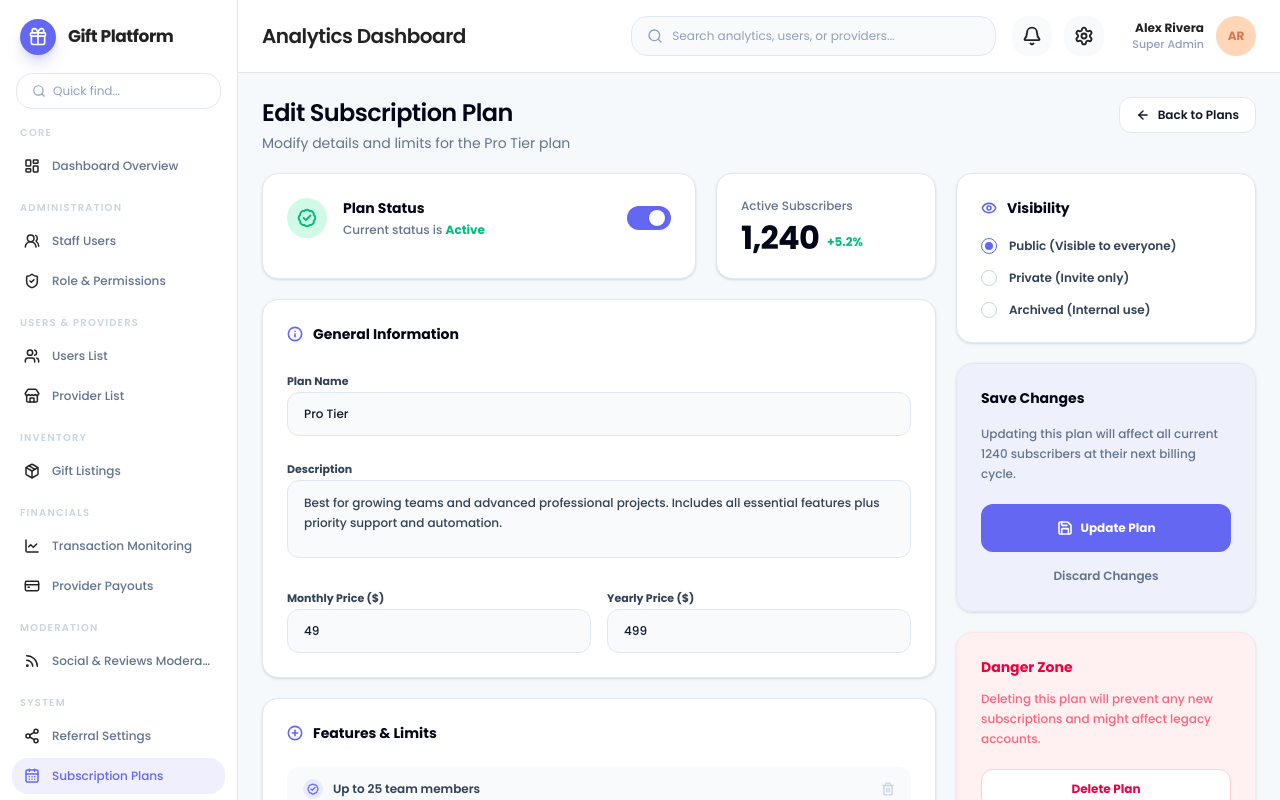
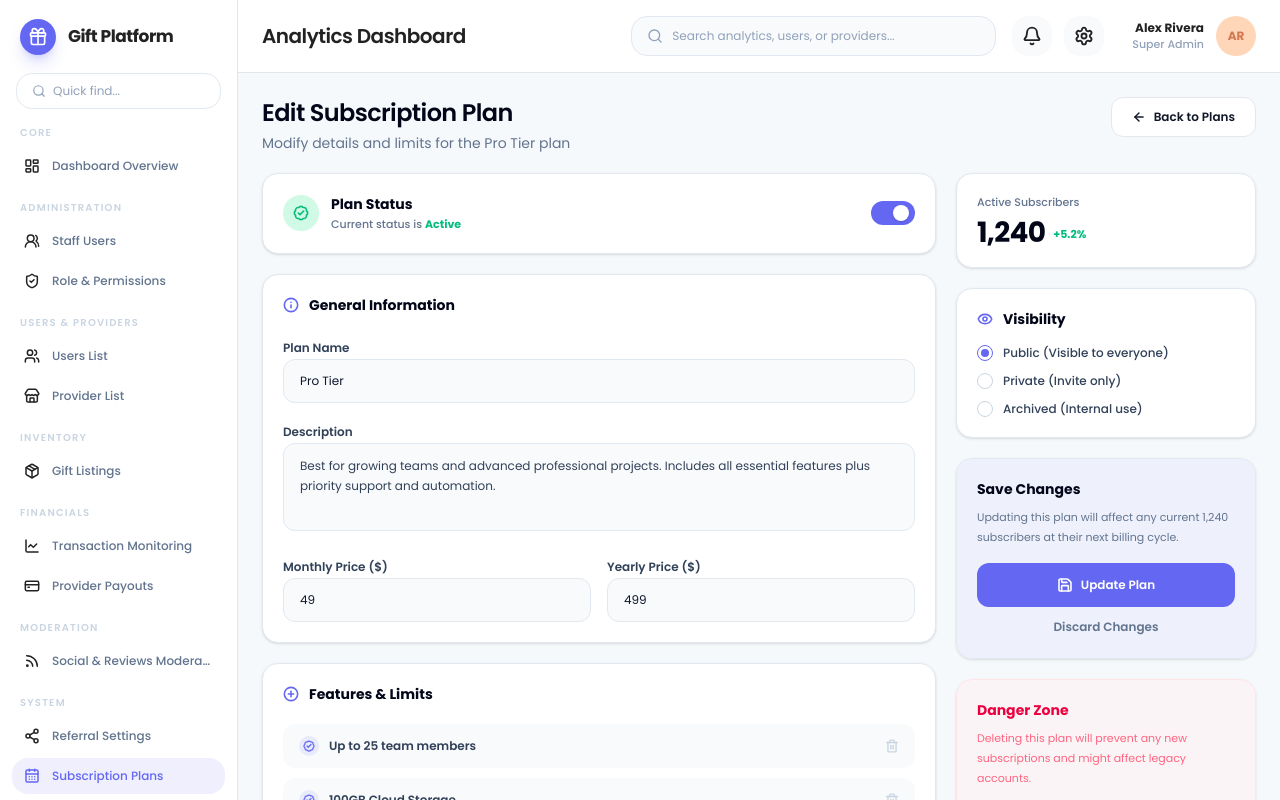
Before and after one commit to Dcodaxproducts/gift-shop, a Next.js app: page /subscriptions/1 in a window 1280 px wide. Shown: the top 800 px of the page. Built offline with nearby package versions, Linux system fonts and the light colour scheme.

Commit message:
fixed layout of edit subscription and also uses shadcn button in navbar

```diff
--- a/src/components/dashboard/navbar.tsx
+++ b/src/components/dashboard/navbar.tsx
@@ -1,22 +1,25 @@
 import { Bell, Menu, Search, Settings } from "lucide-react";
 import { dashboardUser } from "@/config/dashboard";
+import { Button } from "@/components/ui/button";
 import { Input } from "@/components/ui/input";
+import { useRouter } from "next/navigation";
 
 type DashboardNavbarProps = {
   onToggleSidebar: () => void;
 };
 
 export function DashboardNavbar({ onToggleSidebar }: DashboardNavbarProps) {
+  const router = useRouter();
   return (
     <header className="sticky top-0 z-30 flex h-[73px] items-center gap-4 border-b border-border bg-white px-4 sm:px-6">
-      <button
-        type="button"
+      <Button
+        variant="ghost"
         aria-label="Toggle sidebar"
         onClick={onToggleSidebar}
-        className="flex size-10 items-center justify-center rounded-2xl bg-slate-50 text-secondary transition hover:bg-primary/10 hover:text-primary lg:hidden"
+        className="size-10 rounded-2xl bg-slate-50 text-secondary hover:bg-primary/10 hover:text-primary lg:hidden"
       >
         <Menu className="size-5" strokeWidth={2.25} />
-      </button>
+      </Button>
 
       <h1 className="min-w-fit text-xl font-semibold tracking-tight text-text-primary">
         Analytics Dashboard
@@ -32,25 +35,31 @@ export function DashboardNavbar({ onToggleSidebar }: DashboardNavbarProps) {
       </div>
 
       <div className="ml-auto flex items-center gap-3 lg:ml-0">
-        <button
-          type="button"
+        <Button
+          variant="ghost"
           aria-label="Notifications"
-          className="flex size-10 items-center justify-center rounded-2xl bg-slate-50 text-secondary transition hover:bg-primary/10 hover:text-primary"
+          className="size-10 rounded-2xl bg-slate-50 text-secondary hover:bg-primary/10 hover:text-primary"
+          onClick={() => router.push("/notifications")}
         >
           <Bell className="size-5" strokeWidth={2.25} />
-        </button>
-        <button
-          type="button"
+        </Button>
+        <Button
+          variant="ghost"
           aria-label="Settings"
-          className="flex size-10 items-center justify-center rounded-2xl bg-slate-50 text-secondary transition hover:bg-primary/10 hover:text-primary"
+          className="size-10 rounded-2xl bg-slate-50 text-secondary hover:bg-primary/10 hover:text-primary"
+          onClick={() => router.push("/settings")}
         >
           <Settings className="size-5" strokeWidth={2.25} />
-        </button>
+        </Button>
 
         <div className="hidden items-center gap-3 pl-4 sm:flex">
           <div className="text-right">
-            <p className="text-xs font-black text-text-primary truncate">{dashboardUser.name}</p>
-            <p className="text-[11px] font-medium text-slate-400 truncate">{dashboardUser.role}</p>
+            <p className="truncate text-xs font-black text-text-primary">
+              {dashboardUser.name}
+            </p>
+            <p className="truncate text-[11px] font-medium text-slate-400">
+              {dashboardUser.role}
+            </p>
           </div>
           <div className="flex size-10 items-center justify-center rounded-full bg-[#FFD6B8] text-xs font-black text-[#D47750]">
             {dashboardUser.avatarInitials}
--- a/src/components/pages/create-subscription.tsx
+++ b/src/components/pages/create-subscription.tsx
@@ -17,7 +17,7 @@ import {
 function StepTitle({ number, title }: { number: string; title: string }) {
   return (
     <div className="flex items-center gap-3">
-      <span className="flex size-7 items-center justify-center rounded-full bg-[#f3e8ff] text-[11px] font-black text-[#8b2fbe]">
+      <span className="flex size-7 items-center justify-center rounded-full bg-[#f3e8ff] text-[11px] font-black text-primary">
         {number}
       </span>
       <h2 className="text-sm font-black text-slate-950">{title}</h2>
--- a/src/components/pages/edit-subscription.tsx
+++ b/src/components/pages/edit-subscription.tsx
@@ -14,7 +14,7 @@ import { cn } from "@/lib/utils";
 function SectionCard({ children, className }: { children: React.ReactNode; className?: string }) {
   return (
     <Card className={cn("rounded-2xl border border-slate-200 bg-white shadow-sm", className)}>
-      <CardContent className="p-6">{children}</CardContent>
+      <CardContent className="p-5">{children}</CardContent>
     </Card>
   );
 }
@@ -23,18 +23,8 @@ function SectionTitle({ icon: Icon, title }: { icon: React.ElementType; title: s
   return (
     <div className="flex items-center gap-2.5">
       <Icon className="size-4 text-primary" strokeWidth={2.4} />
-      <h2 className="text-sm font-black text-slate-950">{title}</h2>
+      <h2 className="text-sm font-bold text-slate-950">{title}</h2>
     </div>
-  );
-}
-
-function TextAreaField() {
-  return (
-    <textarea
-      id="plan-description"
-      defaultValue={editSubscriptionPlan.description}
-      className="min-h-[78px] w-full resize-none rounded-xl border border-slate-200 bg-slate-50 px-4 py-3 text-xs font-medium leading-5 text-slate-700 outline-none transition focus:border-primary focus:bg-white focus:ring-4 focus:ring-primary/10"
-    />
   );
 }
 
@@ -42,14 +32,15 @@ function StatusCard() {
   return (
     <SectionCard>
       <div className="flex items-center justify-between gap-4">
-        <div className="flex items-center gap-4">
-          <span className="flex size-10 items-center justify-center rounded-full bg-emerald-100 text-emerald-500">
-            <BadgeCheck className="size-5" strokeWidth={2.4} />
+        <div className="flex items-center gap-3">
+          <span className="flex size-9 items-center justify-center rounded-full bg-emerald-100 text-emerald-500">
+            <BadgeCheck className="size-4" strokeWidth={2.4} />
           </span>
           <div>
-            <p className="text-sm font-black text-slate-950">Plan Status</p>
-            <p className="mt-1 text-xs font-medium text-slate-500">
-              Current status is <span className="font-black text-emerald-500">Active</span>
+            <p className="text-sm font-bold text-slate-950">Plan Status</p>
+            <p className="mt-0.5 text-[11px] font-medium text-slate-500">
+              Current status is{" "}
+              <span className="font-bold text-emerald-500">Active</span>
             </p>
           </div>
         </div>
@@ -62,12 +53,14 @@ function StatusCard() {
 function SubscribersCard() {
   return (
     <SectionCard>
-      <p className="text-xs font-medium text-slate-500">Active Subscribers</p>
+      <p className="text-[11px] font-medium text-slate-500">Active Subscribers</p>
       <div className="mt-2 flex items-end gap-2">
-        <p className="text-[32px] font-black leading-none tracking-tight text-slate-950">
+        <p className="text-[28px] font-black leading-none tracking-tight text-slate-950">
           {editSubscriptionPlan.subscribers}
         </p>
-        <span className="pb-1 text-xs font-black text-emerald-500">{editSubscriptionPlan.subscriberChange}</span>
+        <span className="pb-1 text-[11px] font-bold text-emerald-500">
+          {editSubscriptionPlan.subscriberChange}
+        </span>
       </div>
     </SectionCard>
   );
@@ -77,23 +70,39 @@ function GeneralInformationCard() {
   return (
     <SectionCard>
       <SectionTitle icon={Info} title="General Information" />
-      <div className="mt-6 space-y-5">
+      <div className="mt-5 space-y-4">
         <div className="space-y-2">
-          <Label htmlFor="plan-name" className="text-[11px] font-bold text-slate-700">Plan Name</Label>
-          <Input id="plan-name" defaultValue={editSubscriptionPlan.name} className="h-11 rounded-xl bg-slate-50 text-xs font-medium" />
+          <Label htmlFor="plan-name">Plan Name</Label>
+          <Input
+            id="plan-name"
+            defaultValue={editSubscriptionPlan.name}
+            className="h-11! rounded-xl bg-slate-50 text-xs"
+          />
         </div>
         <div className="space-y-2">
-          <Label htmlFor="plan-description" className="text-[11px] font-bold text-slate-700">Description</Label>
-          <TextAreaField />
+          <Label htmlFor="plan-description">Description</Label>
+          <textarea
+            id="plan-description"
+            defaultValue={editSubscriptionPlan.description}
+            className="min-h-[88px] w-full resize-none rounded-xl border border-slate-200 bg-slate-50 px-4 py-3 text-xs leading-5 text-slate-700 outline-none transition focus:border-primary focus:bg-white focus:ring-4 focus:ring-primary/10"
+          />
         </div>
         <div className="grid gap-4 sm:grid-cols-2">
           <div className="space-y-2">
-            <Label htmlFor="monthly-price" className="text-[11px] font-bold text-slate-700">Monthly Price ($)</Label>
-            <Input id="monthly-price" defaultValue={editSubscriptionPlan.monthlyPrice} className="h-11 rounded-xl bg-slate-50 text-xs font-medium" />
+            <Label htmlFor="monthly-price">Monthly Price ($)</Label>
+            <Input
+              id="monthly-price"
+              defaultValue={editSubscriptionPlan.monthlyPrice}
+              className="h-11! rounded-xl bg-slate-50 text-xs"
+            />
           </div>
           <div className="space-y-2">
-            <Label htmlFor="yearly-price" className="text-[11px] font-bold text-slate-700">Yearly Price ($)</Label>
-            <Input id="yearly-price" defaultValue={editSubscriptionPlan.yearlyPrice} className="h-11 rounded-xl bg-slate-50 text-xs font-medium" />
+            <Label htmlFor="yearly-price">Yearly Price ($)</Label>
+            <Input
+              id="yearly-price"
+              defaultValue={editSubscriptionPlan.yearlyPrice}
+              className="h-11! rounded-xl bg-slate-50 text-xs"
+            />
           </div>
         </div>
       </div>
@@ -105,23 +114,30 @@ function FeaturesLimitsCard() {
   return (
     <SectionCard>
       <SectionTitle icon={CirclePlus} title="Features & Limits" />
-      <div className="mt-6 space-y-3">
+      <div className="mt-5 space-y-2.5">
         {editSubscriptionPlan.features.map((feature) => (
-          <div key={feature.title} className="flex items-center justify-between rounded-xl bg-slate-50 px-4 py-3">
+          <div
+            key={feature.title}
+            className="flex items-center justify-between rounded-xl bg-slate-50 px-4 py-3"
+          >
             <div className="flex items-center gap-2.5">
               <span className="flex size-5 items-center justify-center rounded-full bg-primary/10 text-primary">
                 <BadgeCheck className="size-3" strokeWidth={2.5} />
               </span>
               <p className="text-xs font-semibold text-slate-700">{feature.title}</p>
             </div>
-            <button type="button" aria-label={`Remove ${feature.title}`} className="text-slate-300 transition hover:text-rose-500">
+            <button
+              type="button"
+              aria-label={`Remove ${feature.title}`}
+              className="text-slate-300 transition hover:text-rose-500"
+            >
               <Trash2 className="size-3.5" strokeWidth={2.4} />
             </button>
           </div>
         ))}
         <button
           type="button"
-          className="flex h-12 w-full items-center justify-center gap-2 rounded-xl border border-dashed border-slate-300 bg-white text-xs font-black text-slate-500 transition hover:border-primary hover:text-primary"
+          className="flex h-11 w-full items-center justify-center gap-2 rounded-xl border border-dashed border-slate-300 bg-white text-xs font-bold text-slate-500 transition hover:border-primary hover:text-primary"
         >
           <CirclePlus className="size-4" strokeWidth={2.4} />
           Add New Feature
@@ -132,27 +148,35 @@ function FeaturesLimitsCard() {
 }
 
 function VisibilityCard() {
+  const options = [
+    { value: "public", label: "Public (Visible to everyone)" },
+    { value: "private", label: "Private (Invite only)" },
+    { value: "archived", label: "Archived (Internal use)" },
+  ];
+
   return (
     <SectionCard>
       <SectionTitle icon={Eye} title="Visibility" />
-      <div className="mt-5 space-y-4">
-        {[
-          ["public", "Public (Visible to everyone)"],
-          ["private", "Private (Invite only)"],
-          ["archived", "Archived (Internal use)"],
-        ].map(([value, label]) => (
-          <label key={value} className="flex items-center gap-3 text-xs font-semibold text-slate-700">
+      <div className="mt-4 space-y-3">
+        {options.map((option) => {
+          const checked = option.value === editSubscriptionPlan.visibility;
+          return (
+            <label
+              key={option.value}
+              className="flex items-center gap-2.5 text-xs font-medium text-slate-700"
+            >
               <span
                 className={cn(
-                "flex size-4 items-center justify-center rounded-full border",
-                value === editSubscriptionPlan.visibility ? "border-primary" : "border-slate-300",
+                  "flex size-4 shrink-0 items-center justify-center rounded-full border",
+                  checked ? "border-primary" : "border-slate-300",
                 )}
               >
-              {value === editSubscriptionPlan.visibility ? <span className="size-2 rounded-full bg-primary" /> : null}
+                {checked ? <span className="size-2 rounded-full bg-primary" /> : null}
               </span>
-            {label}
+              {option.label}
             </label>
-        ))}
+          );
+        })}
       </div>
     </SectionCard>
   );
@@ -161,15 +185,18 @@ function VisibilityCard() {
 function SaveChangesCard() {
   return (
     <SectionCard className="bg-primary/5">
-      <h2 className="text-sm font-black text-slate-950">Save Changes</h2>
-      <p className="mt-4 text-xs font-medium leading-5 text-slate-500">
-        Updating this plan will affect all current 1240 subscribers at their next billing cycle.
+      <h2 className="text-sm font-bold text-slate-950">Save Changes</h2>
+      <p className="mt-2 text-[11px] leading-5 text-slate-500">
+        Updating this plan will affect any current 1,240 subscribers at their next billing cycle.
       </p>
-      <Button className="mt-5 h-12 w-full rounded-xl text-xs font-black">
+      <Button className="mt-4 h-11 w-full rounded-xl text-xs">
         <Save className="size-4" strokeWidth={2.4} />
         Update Plan
       </Button>
-      <button type="button" className="mt-4 w-full text-center text-xs font-semibold text-slate-500 transition hover:text-slate-800">
+      <button
+        type="button"
+        className="mt-3 w-full text-center text-xs font-semibold text-slate-500 transition hover:text-slate-800"
+      >
         Discard Changes
       </button>
     </SectionCard>
@@ -178,12 +205,15 @@ function SaveChangesCard() {
 
 function DangerZoneCard() {
   return (
-    <SectionCard className="border-rose-100 bg-rose-50">
-      <h2 className="text-sm font-black text-rose-600">Danger Zone</h2>
-      <p className="mt-3 text-xs font-medium leading-5 text-rose-400">
+    <SectionCard className="border-rose-100 bg-rose-50/60">
+      <h2 className="text-sm font-bold text-rose-600">Danger Zone</h2>
+      <p className="mt-2 text-[11px] leading-5 text-rose-400">
         Deleting this plan will prevent any new subscriptions and might affect legacy accounts.
       </p>
-      <Button variant="outline" className="mt-5 h-10 w-full rounded-xl border-rose-200 bg-white text-xs font-black text-rose-600 hover:bg-rose-100">
+      <Button
+        variant="outline"
+        className="mt-4 h-9 w-full rounded-xl border-rose-200 bg-white text-xs text-rose-600 hover:bg-rose-100"
+      >
         Delete Plan
       </Button>
     </SectionCard>
@@ -199,7 +229,7 @@ export function EditSubscriptionPage() {
         title="Edit Subscription Plan"
         description="Modify details and limits for the Pro Tier plan"
         actions={
-          <Button variant="outline" className="h-9 rounded-xl px-4 text-xs" onClick={() => router.push("/subscriptions")}>
+          <Button variant="outline" onClick={() => router.push("/subscriptions")}>
             <ArrowLeft className="size-3.5" strokeWidth={2.4} />
             Back to Plans
           </Button>
@@ -208,15 +238,13 @@ export function EditSubscriptionPage() {
 
       <section className="grid gap-5 xl:grid-cols-[minmax(0,1fr)_300px]">
         <div className="space-y-5">
-          <section className="grid gap-5 lg:grid-cols-[minmax(0,1fr)_220px]">
           <StatusCard />
-            <SubscribersCard />
-          </section>
           <GeneralInformationCard />
           <FeaturesLimitsCard />
         </div>
 
         <aside className="space-y-5 xl:sticky xl:top-6 xl:self-start">
+          <SubscribersCard />
           <VisibilityCard />
           <SaveChangesCard />
           <DangerZoneCard />
--- a/src/components/pages/subscription-plans.tsx
+++ b/src/components/pages/subscription-plans.tsx
@@ -18,7 +18,7 @@ function PlanFeature({ feature }: { feature: string }) {
 
   return (
     <li className="flex items-start gap-2.5 text-[12px] font-medium leading-5 text-slate-600">
-      <CheckIcon className="mt-0.5 size-4 shrink-0 text-[#8b2fbe]" strokeWidth={2.4} />
+      <CheckIcon className="mt-0.5 size-4 shrink-0 text-primary" strokeWidth={2.4} />
       <span>{feature}</span>
     </li>
   );
@@ -31,17 +31,17 @@ function SubscriptionPlanCard({ plan }: { plan: SubscriptionPlan }) {
     <Card
       className={cn(
         "relative overflow-visible rounded-2xl border bg-white shadow-sm",
-        plan.isPopular ? "border-[#8b2fbe] shadow-[#8b2fbe]/20" : "border-slate-200",
+        plan.isPopular ? "border-primary shadow-primary/20" : "border-slate-200",
       )}
     >
       {plan.isPopular ? (
-        <div className="absolute left-1/2 top-0 -translate-x-1/2 -translate-y-1/2 rounded-full bg-[#8b2fbe] px-6 py-1 text-[10px] font-black uppercase tracking-[0.12em] text-white shadow-sm">
+        <div className="absolute left-1/2 top-0 -translate-x-1/2 -translate-y-1/2 rounded-full bg-primary px-6 py-1 text-[10px] font-black uppercase tracking-[0.12em] text-white shadow-sm">
           Most Popular
         </div>
       ) : null}
       <CardContent className="flex min-h-[500px] flex-col p-6">
         <div className="flex items-center justify-between gap-4">
-          <span className="rounded-md bg-[#f8eaff] px-3 py-1 text-[10px] font-black uppercase tracking-[0.16em] text-[#8b2fbe]">
+          <span className="rounded-md bg-[#f8eaff] px-3 py-1 text-[10px] font-black uppercase tracking-[0.16em] text-primary">
             {plan.tier}
           </span>
           <span className="flex items-center gap-1 text-[10px] font-bold uppercase text-slate-400">
@@ -118,10 +118,9 @@ export function SubscriptionPlansPage() {
         description="Configure global pricing tiers and feature entitlements for your SaaS."
         actions={
           <Button
-            className="h-12 rounded-2xl px-7 text-[13px] font-black"
             onClick={() => router.push("/subscriptions/create")}
           >
-            <Plus className="size-4" strokeWidth={2.6} />
+            <Plus className="mr-2 size-3.5" />
             Create New Plan
           </Button>
         }
```
Lines whose indentation alone changed are shown as unchanged.
